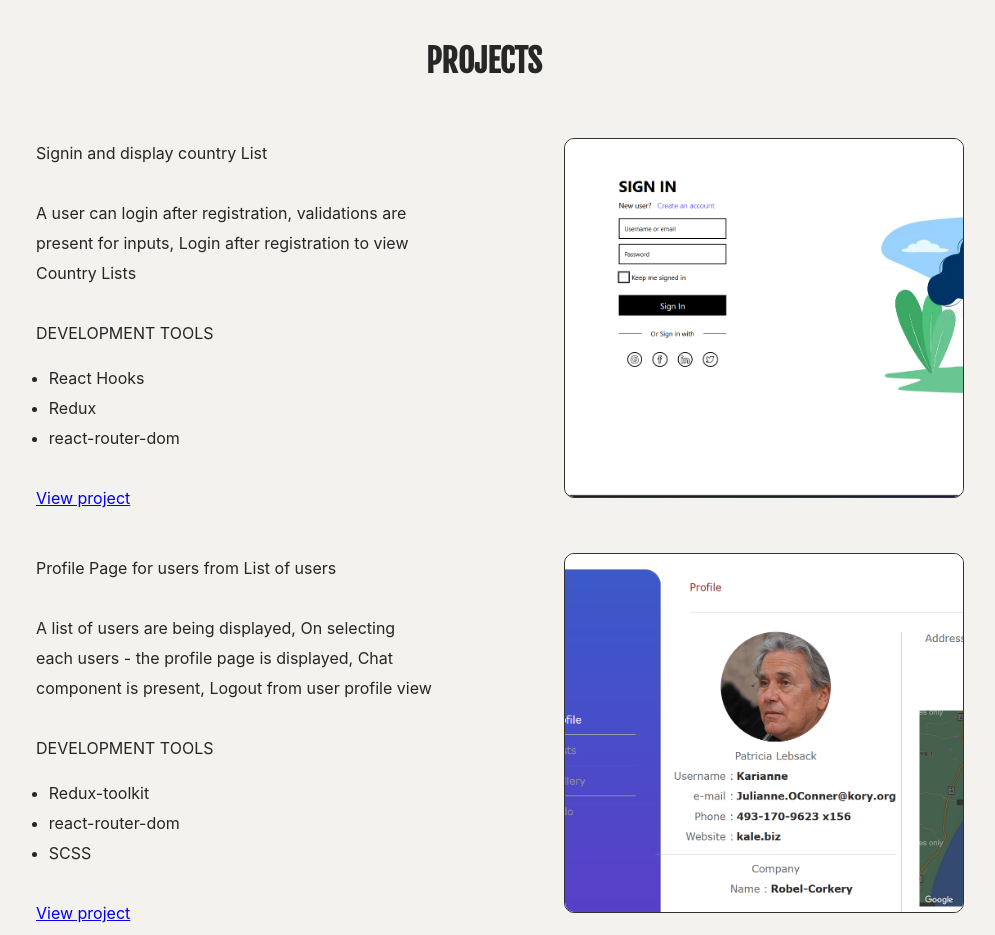
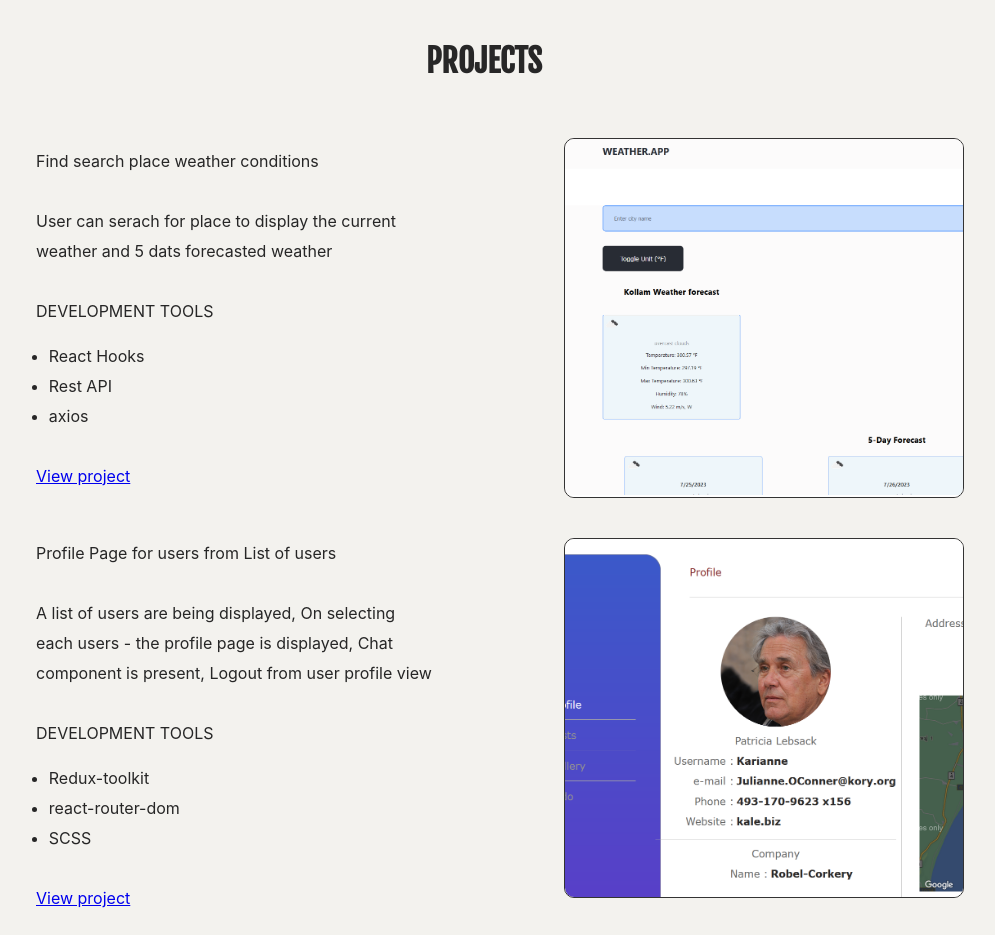
Before and after one commit to Muad1105/Portfolio, a React (Create React App) app: page / in a window 1280 px wide. Shown: the part 1860-2795 px from the top of the page, without its empty margins (156-1151 px from the left). Built offline with nearby package versions, Linux system fonts and the light colour scheme.

Commit message:
updates project weather app included

```diff
--- a/src/components/body/projects.js
+++ b/src/components/body/projects.js
@@ -2,14 +2,15 @@ import loginCountryList from "../images/login_country.png";
 import userProfile from "../images/user_profiles.png";
 import addContact from "../images/add_contact_list.png";
 import subscription from "../images/subscription_page.png";
+import weatherApp from "../images/weather_app.png";
 
 const projects = [
   {
-    name: "Signin and display country List",
-    url: "https://muad1105.github.io/login_country_list/",
-    desc: "A user can login after registration, validations are present for inputs, Login after registration to view Country Lists",
-    toolset: ["React Hooks", "Redux", "react-router-dom"],
-    image: loginCountryList,
+    name: "Find search place weather conditions",
+    url: "https://muad1105.github.io/weather-app-update/",
+    desc: "User can serach for place to display the current weather and 5 dats forecasted weather",
+    toolset: ["React Hooks", "Rest API", "axios"],
+    image: weatherApp,
   },
   {
     name: "Profile Page for users from List of users",
```
Also changed, not shown: src/components/images/weather_app.png (added), 18 other files (tests, documents, lock files or other folders).
